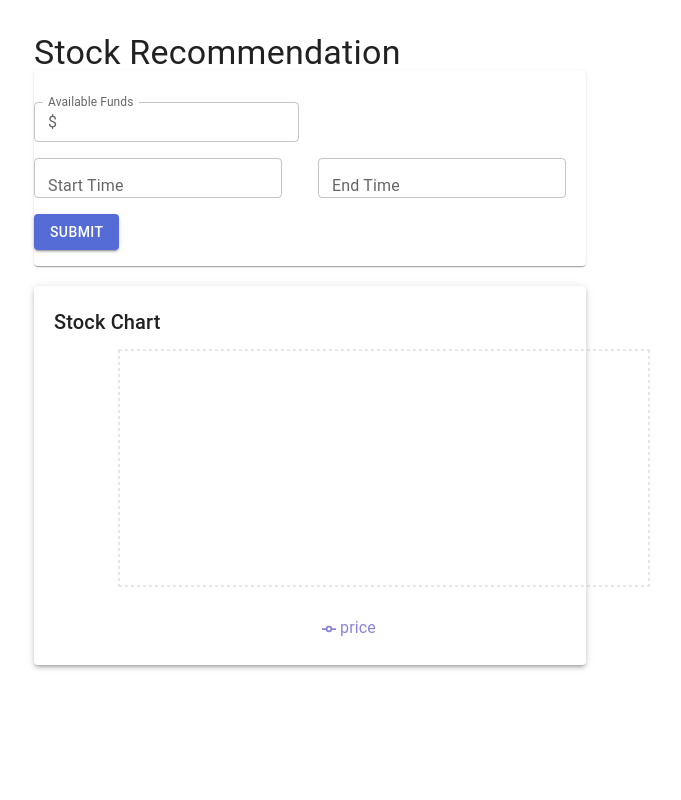
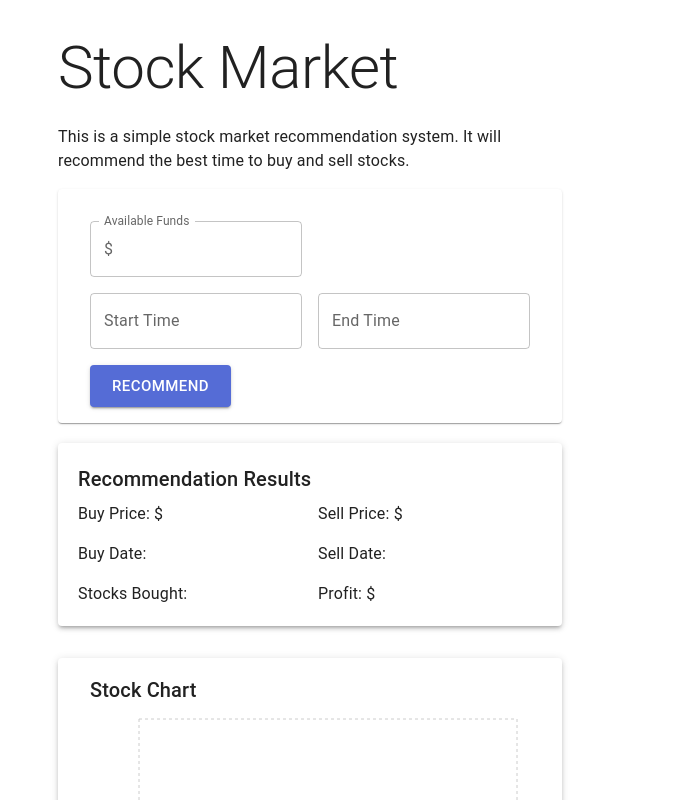
Before and after one commit to m4r14n/stock-market-app, a React (Create React App) app in the folder client/: page / in a window 1280 px wide. Shown: the top 800 px of the page, without its empty margins (330-1011 px from the left). Built offline with nearby package versions, Linux system fonts and the light colour scheme; no server answers.

Commit message:
chart workng

```diff
--- a/client/src/App.js
+++ b/client/src/App.js
@@ -1,43 +1,12 @@
-import React, { useState } from 'react';
+import React from 'react';
 import Container from '@mui/material/Container';
-import Box from '@mui/material/Box';
-import { Paper, Typography } from '@mui/material';
-import { getStockRecommendation } from './services/stockService';
-import useStockForm from './hooks/useStockForm';
-import RecommendationForm from './components/RecommendationForm';
-import StockResults from './components/StockResults';
-import ChartStocks from './components/Chart';
-import useStockService from './hooks/useStockService';
+import StockRecommendation from './routes/StockRecomendation';
 
 function App() {
-  const [result, setResult] = useState(null);
-
-  const recomentationForm = useStockForm();
-  const {stockData} = useStockService();
-
-  // Use the form handleSubmit to call the getStockRecommendation function
-
-  const handleSubmit = async ({ startTime, endTime, maxFunds }) => {
-    try {
-      const recommendation = await getStockRecommendation(startTime, endTime, maxFunds);
-      setResult(recommendation);
-    } catch (error) {
-      console.error('Error:', error);
-    }
-  };
 
   return (
     <Container maxWidth="sm">
-      <Box sx={{ my: 4 }}>
-        <Typography variant="h4" component="h1" gutterBottom>
-          Stock Recommendation
-        </Typography>
-        <Box component={Paper}>
-          <RecommendationForm form={recomentationForm} onSubmit={handleSubmit} />
-        </Box>
-        <StockResults result={result} />
-        <ChartStocks data={stockData}/>
-      </Box>
+      <StockRecommendation />
     </Container>
   );
 }
--- a/client/src/components/Chart.js
+++ b/client/src/components/Chart.js
@@ -1,18 +1,20 @@
 // ChartComponent.js
 
 import React from 'react';
-import { LineChart, Line, XAxis, YAxis, CartesianGrid, Tooltip, Legend } from 'recharts';
-import { Paper, Typography } from '@mui/material';
+import { LineChart, Line, XAxis, YAxis, CartesianGrid, Tooltip, Legend, ResponsiveContainer } from 'recharts';
+import { Box, Paper, Typography } from '@mui/material';
 
 export default function Chart({
-  data = [],
+  data = []
 }) {
   return (
-    <Paper elevation={3} style={{ padding: '20px', marginTop: '20px' }}>
-      <Typography variant="h6" gutterBottom>
+    <Paper elevation={3} sx={{ mt: 4, p: 2 }}>
+      <Typography variant="h6" sx={{ pl: 2 }} >
         Stock Chart
       </Typography>
-      <LineChart width={600} height={300} data={data}>
+      <Box sx={{ height: 330, pr: 3, pt: 1 }}>
+        <ResponsiveContainer>
+          <LineChart data={data}>
             <CartesianGrid strokeDasharray="3 3" />
             <XAxis dataKey="timestamp" />
             <YAxis />
@@ -20,6 +22,8 @@ export default function Chart({
             <Legend />
             <Line type="monotone" dataKey="price" stroke="#8884d8" />
           </LineChart>
+        </ResponsiveContainer>
+      </Box>
     </Paper>
   );
 };
--- a/client/src/components/RecommendationForm.js
+++ b/client/src/components/RecommendationForm.js
@@ -20,22 +20,22 @@ export default function RecommendationForm({
       onSubmit={onSubmit}
       container
       spacing={2}
-      sx={{ py: 2 }}
+      sx={{ px: 4, py: 2, mt:2 }}
     >
       <Grid item xs={12}>
         <InputField
           name="maxFunds"
           label='Available Funds'
           control={form?.control}
-          size={'small'}
           InputProps={{
             startAdornment: <InputAdornment position="start"> $
             </InputAdornment>,
           }}
+          sx={{ maxWidth: 212 }}
           rules={{ required: 'Max Funds is required' }}
         />
       </Grid>
-      <Grid item xs={12} md={6}>
+      <Grid item xs={12} sm={6}>
         <CustomDateTimePicker
           name="startTime"
           label={'Start Time'}
@@ -43,17 +43,16 @@ export default function RecommendationForm({
           control={form?.control}
         />
       </Grid>
-      <Grid item xs={12} md={6}>
+      <Grid item xs={12} sm={6}>
         <CustomDateTimePicker
           label={'End Time'}
           name="endTime"
           rules={{ required: 'End Time is required' }}
           control={form?.control} />
       </Grid>
-
       <Grid item xs={12}>
-        <Button type="submit" variant="contained" color="primary">
-          Submit
+        <Button type="submit" variant="contained" color="primary" size='large'>
+          Recommend
         </Button>
       </Grid>
     </Grid>
--- a/client/src/components/StockResults.js
+++ b/client/src/components/StockResults.js
@@ -1,21 +1,32 @@
 import React from 'react';
+import { Paper, Typography, Grid } from '@mui/material';
 
-const StockResults = ({ result }) => {
-  if (!result) return null;
-
-  const { buy_price, sell_price, buy_time, sell_time, stocks_bought, profit } = result;
-
+export default function StockResults({ result }) {
   return (
-    <div>
-      <h2>Recommendation Results</h2>
-      <p>Buy Price: ${buy_price}</p>
-      <p>Sell Price: ${sell_price}</p>
-      <p>Buy Date: {buy_time}</p>
-      <p>Sell Date: {sell_time}</p>
-      <p>Stocks Bought: {stocks_bought}</p>
-      <p>Profit: ${profit}</p>
-    </div>
+    <Paper elevation={3} style={{ padding: '20px', marginTop: '20px' }}>
+      <Typography variant="h6" gutterBottom>
+        Recommendation Results
+      </Typography>
+      <Grid container spacing={2}>
+        <Grid item xs={6}>
+          <Typography>Buy Price: ${result?.buy_price}</Typography>
+        </Grid>
+        <Grid item xs={6}>
+          <Typography>Sell Price: ${result?.sell_price}</Typography>
+        </Grid>
+        <Grid item xs={6}>
+          <Typography>Buy Date: {result?.buy_time}</Typography>
+        </Grid>
+        <Grid item xs={6}>
+          <Typography>Sell Date: {result?.sell_time}</Typography>
+        </Grid>
+        <Grid item xs={6}>
+          <Typography>Stocks Bought: {result?.stocks_bought}</Typography>
+        </Grid>
+        <Grid item xs={6}>
+          <Typography>Profit: ${result?.profit}</Typography>
+        </Grid>
+      </Grid>
+    </Paper>
   );
 };
-
-export default StockResults;
--- a/client/src/components/fields/CustomDateTimePicker.js
+++ b/client/src/components/fields/CustomDateTimePicker.js
@@ -5,36 +5,30 @@ import "react-datepicker/dist/react-datepicker.css";
 import { FormControl, FormHelperText, InputLabel, OutlinedInput } from '@mui/material';
 
 const CustomTimeInput = ({ date, onChangeCustom }) => {
-  const value = date instanceof Date && !isNaN(date)
-    ? date.toLocaleTimeString("it-IT")
-    : "";
+  const handleChange = (event) => {
+    const time = event.target.value;
+    const [hh, mm, ss] = time.split(":");
+    const updatedDate = new Date(date);
+    updatedDate.setHours(Number(hh) || 0, Number(mm) || 0, Number(ss) || 0);
+    onChangeCustom(updatedDate);
+  };
+
+  const value =
+    date instanceof Date && !isNaN(date)
+      ? // Getting time from Date beacuse `value` comes here without seconds
+      date.toLocaleTimeString("it-IT")
+      : "00:00:00";
 
   return (
     <input
       type="time"
       step="1"
       value={value}
-      onChange={(event) => onChangeCustom(date, event.target.value)}
+      onChange={handleChange}
     />
   );
 };
 
-const CustomInput = ({
-  value = '',
-  label,
-  placeholder,
-  size = 'small',
-  onClick
-}) => (
-  <OutlinedInput
-    value={value}
-    label={label}
-    size={size}
-    placeholder={placeholder}
-    type="text"
-    onClick={onClick}
-  />
-);
 
 export default function CustomDateTimePicker({
   name,
@@ -48,6 +42,15 @@ export default function CustomDateTimePicker({
   size,
   InputLabelProps = {},
 }) {
+
+  const handleChangeTime = (date, time) => {
+    const [hh, mm, ss] = time.split(":");
+    const targetDate = date instanceof Date && !isNaN(date) ? date : new Date();
+    targetDate.setHours(Number(hh) || 0, Number(mm) || 0, Number(ss) || 0);
+
+    // Now `targetDate` contains the selected date and time
+  };
+
   return (
     <Controller
       name={name}
@@ -66,8 +69,9 @@ export default function CustomDateTimePicker({
             timeInputLabel="Time:"
             dateFormat="MM/dd/yyyy h:mm:ss aa"
             showTimeInput
-            customTimeInput={<CustomTimeInput onChangeCustom={field.onChange} />}
-            customInput={<CustomInput label={label} size={size} />}
+            customTimeInput={<CustomTimeInput date={field.value} onChangeCustom={field.onChange} />}
+            customInput={<OutlinedInput label={label} />}
+            // onChangeRaw={(e) => handleChangeTime(field.value, e.target.value)}
           />
           {helperText && <FormHelperText>{helperText}</FormHelperText>}
           {error && <FormHelperText error={!!error}>{error.message}</FormHelperText>}
--- /dev/null
+++ b/client/src/routes/StockRecomendation.js
@@ -0,0 +1,42 @@
+import React from 'react';
+import { Box, Container,  Paper, Typography } from '@mui/material';
+import RecommendationForm from '../components/RecommendationForm';
+import StockResults from '../components/StockResults';
+import ChartStocks from '../components/Chart';
+import useStockForm from '../hooks/useStockForm';
+import useStockService from '../hooks/useStockService';
+import { getStockRecommendation } from '../services/stockService';
+
+
+export default function StockRecommendation() {
+  const [result, setResult] = React.useState(null);
+  const recomentationForm = useStockForm();
+  const { stockData } = useStockService();
+
+  const handleSubmit = async ({ startTime, endTime, maxFunds }) => {
+    try {
+      const recommendation = await getStockRecommendation(startTime, endTime, maxFunds);
+      setResult(recommendation);
+    } catch (error) {
+      console.error('Error:', error);
+    }
+  };
+
+  return (
+    <Container maxWidth="sm">
+      <Box sx={{ my: 4 }}>
+        <Typography variant="h2" gutterBottom>
+          Stock Market
+        </Typography>
+        <Typography variant="body" gutterBottom>
+          This is a simple stock market recommendation system. It will recommend the best time to buy and sell stocks.
+        </Typography>
+        <Box component={Paper}>
+          <RecommendationForm form={recomentationForm} onSubmit={handleSubmit} />
+        </Box>
+        <StockResults result={result} />
+        <ChartStocks data={stockData}/>
+      </Box>
+    </Container>
+  );
+};
--- a/client/src/services/stockService.js
+++ b/client/src/services/stockService.js
@@ -20,7 +20,7 @@ export const getStockRecommendation = async (startTime, endTime, maxFunds) => {
 export const getStockData = async () => {
   try {
     const response = await axiosInstance.get('/stock-data');
-    return response.data;
+    return response;
   } catch (error) {
     throw error;
   }
```
Lines whose indentation alone changed are shown as unchanged.
